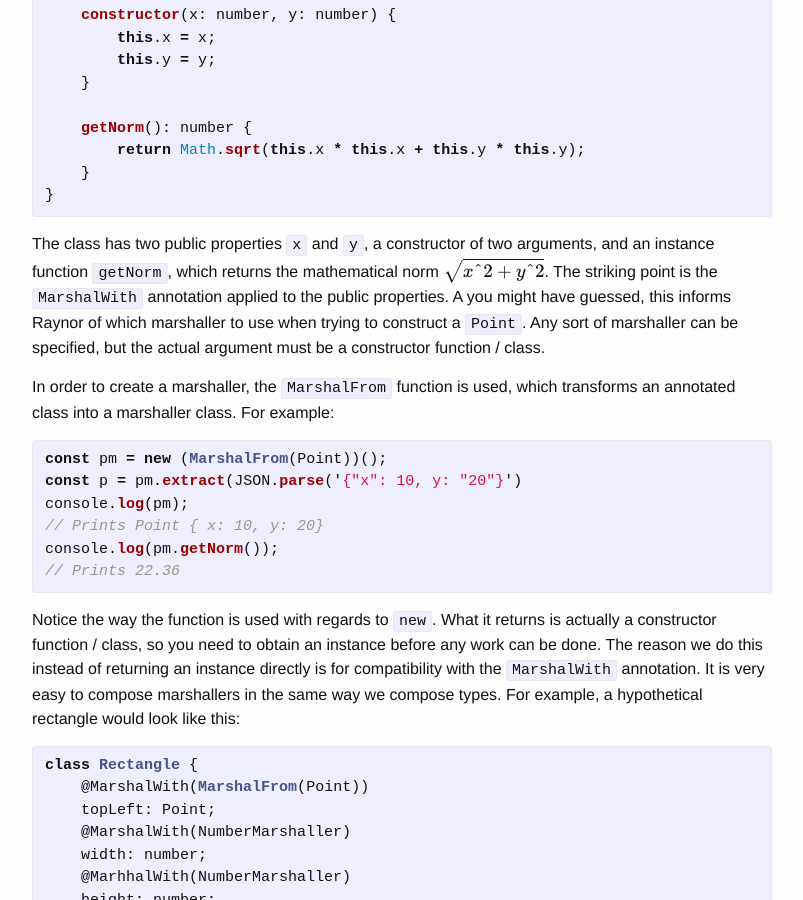
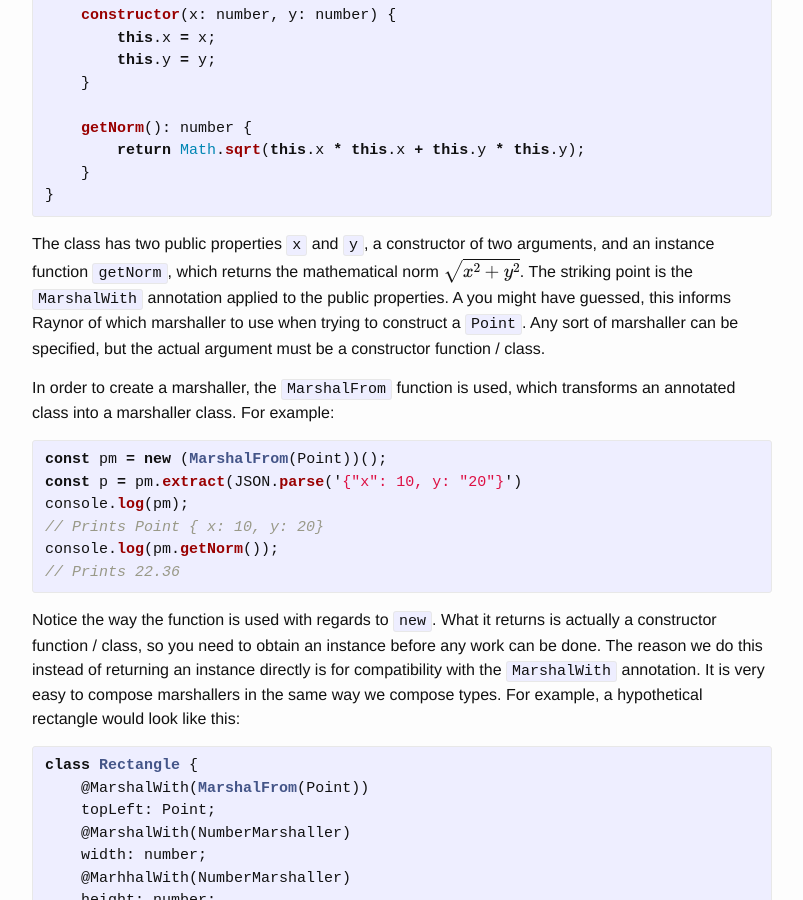
Before and after one commit to horia141/horia141.github.io, a Jekyll site: the page built from _posts/2017-06-06-raynor.md, in a window 1280 px wide and 900 px high, scrolled down 4086 px. Shown: the whole window, without its empty margins (238-1041 px from the left). Built offline with Jekyll 4.4.1, drawn with Linux system fonts in a browser that asks for light colours; formulas are drawn with MathJax 3; comment, search, counter and statistics services are not loaded.

Commit message:
Small correction to the math in the Raynor article

```diff
--- a/_posts/2017-06-06-raynor.md
+++ b/_posts/2017-06-06-raynor.md
@@ -154,7 +154,7 @@ class Point {
 }
 {% endhighlight %}
 
-The class has two public properties `x` and `y`, a constructor of two arguments, and an instance function `getNorm`, which returns the mathematical norm $$\sqrt{xˆ2 + yˆ2}$$. The striking point is the `MarshalWith` annotation applied to the public properties. A you might have guessed, this informs Raynor of which marshaller to use when trying to construct a `Point`. Any sort of marshaller can be specified, but the actual argument must be a constructor function / class.
+The class has two public properties `x` and `y`, a constructor of two arguments, and an instance function `getNorm`, which returns the mathematical norm $$\sqrt{x^2 + y^2}$$. The striking point is the `MarshalWith` annotation applied to the public properties. A you might have guessed, this informs Raynor of which marshaller to use when trying to construct a `Point`. Any sort of marshaller can be specified, but the actual argument must be a constructor function / class.
 
 In order to create a marshaller, the `MarshalFrom` function is used, which transforms an annotated class into a marshaller class. For example:
 
```
